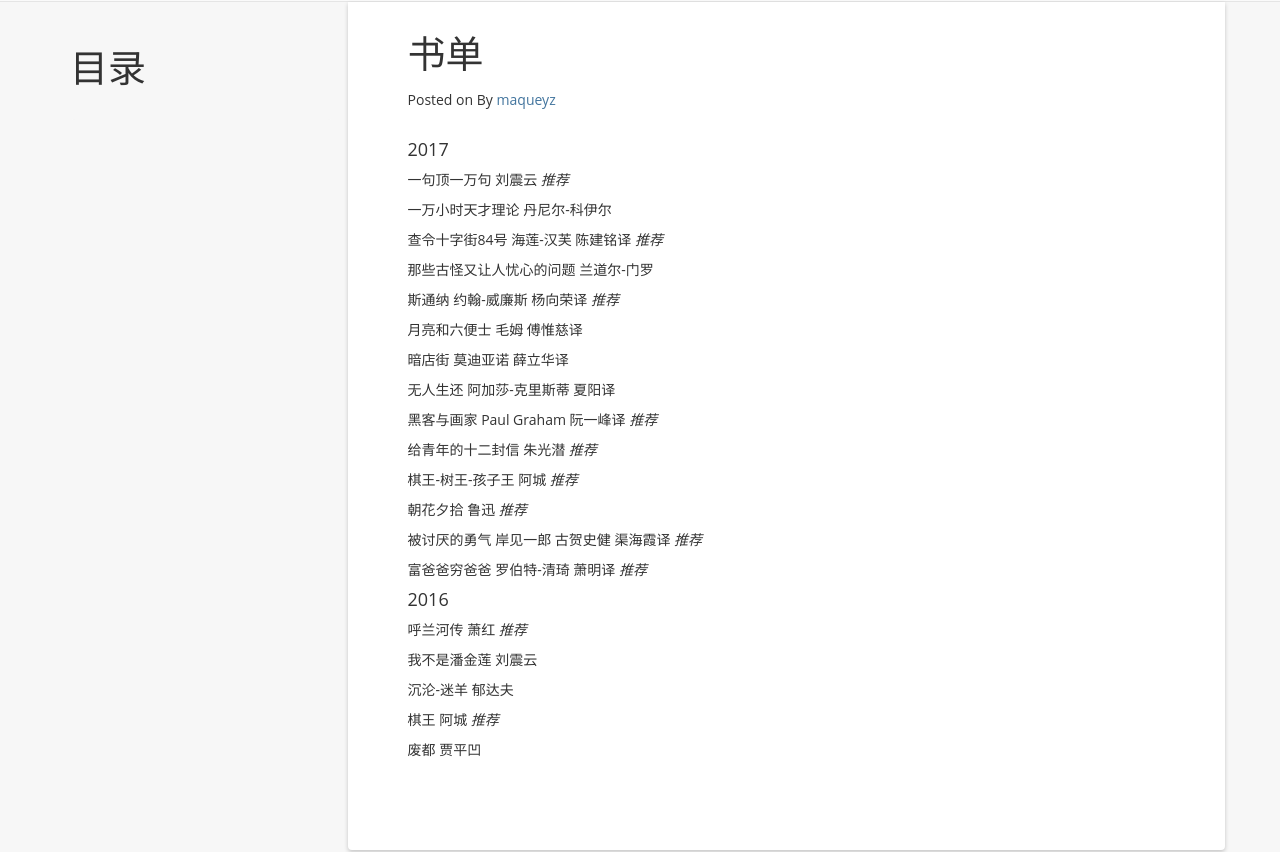
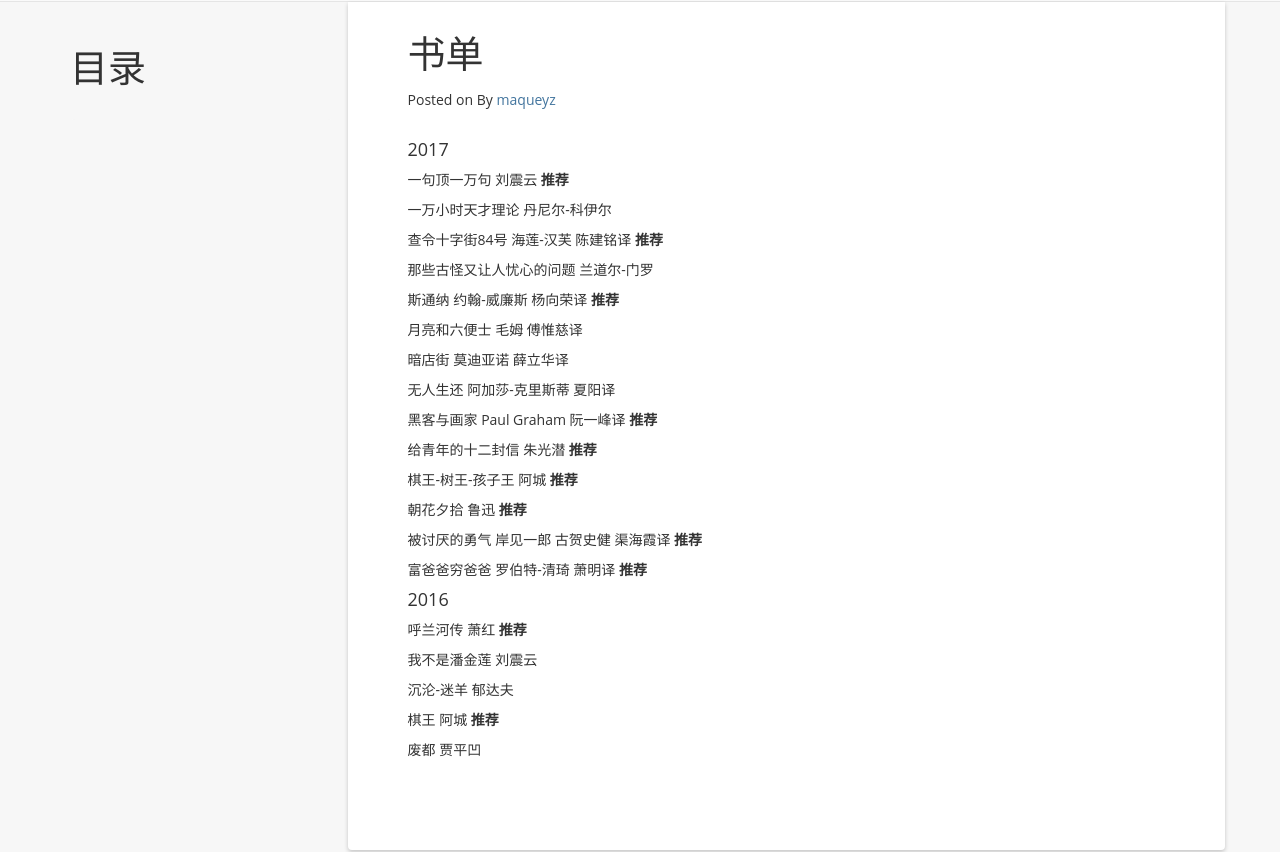
Before and after one commit to maqueredkop/maqueredkop.github.io, a Jekyll site: the page built from book.md, in a window 1280 px wide and 1393 px high. Shown: the part 231-1083 px from the top of the window. Built offline with Jekyll 4.4.1, drawn with Linux system fonts in a browser that asks for light colours; nearby versions of some CDN libraries; comment, search, counter and statistics services are not loaded.

Commit message:
修改强调

```diff
--- a/book.md
+++ b/book.md
@@ -7,15 +7,15 @@ permalink: /book/
 
 #### 2017
 
-一句顶一万句  刘震云  *推荐*
+一句顶一万句  刘震云  **推荐**
 
 一万小时天才理论  丹尼尔-科伊尔
 
-查令十字街84号  海莲-汉芙  陈建铭译  *推荐*
+查令十字街84号  海莲-汉芙  陈建铭译  **推荐**
 
 那些古怪又让人忧心的问题  兰道尔-门罗
 
-斯通纳  约翰-威廉斯  杨向荣译  *推荐*
+斯通纳  约翰-威廉斯  杨向荣译  **推荐**
 
 月亮和六便士  毛姆  傅惟慈译
 
@@ -23,28 +23,28 @@ permalink: /book/
 
 无人生还  阿加莎-克里斯蒂  夏阳译
 
-黑客与画家  Paul Graham  阮一峰译  *推荐*
+黑客与画家  Paul Graham  阮一峰译  **推荐**
 
-给青年的十二封信  朱光潜  *推荐*
+给青年的十二封信  朱光潜  **推荐**
 
-棋王-树王-孩子王  阿城  *推荐*
+棋王-树王-孩子王  阿城  **推荐**
 
-朝花夕拾  鲁迅  *推荐*
+朝花夕拾  鲁迅  **推荐**
 
-被讨厌的勇气  岸见一郎 古贺史健  渠海霞译  *推荐*
+被讨厌的勇气  岸见一郎 古贺史健  渠海霞译  **推荐**
 
-富爸爸穷爸爸  罗伯特-清琦  萧明译  *推荐*
+富爸爸穷爸爸  罗伯特-清琦  萧明译  **推荐**
 
 
 
 #### 2016
 
-呼兰河传  萧红  *推荐*
+呼兰河传  萧红  **推荐**
 
 我不是潘金莲  刘震云
 
 沉沦-迷羊  郁达夫
 
-棋王  阿城  *推荐*
+棋王  阿城  **推荐**
 
 废都  贾平凹
```
